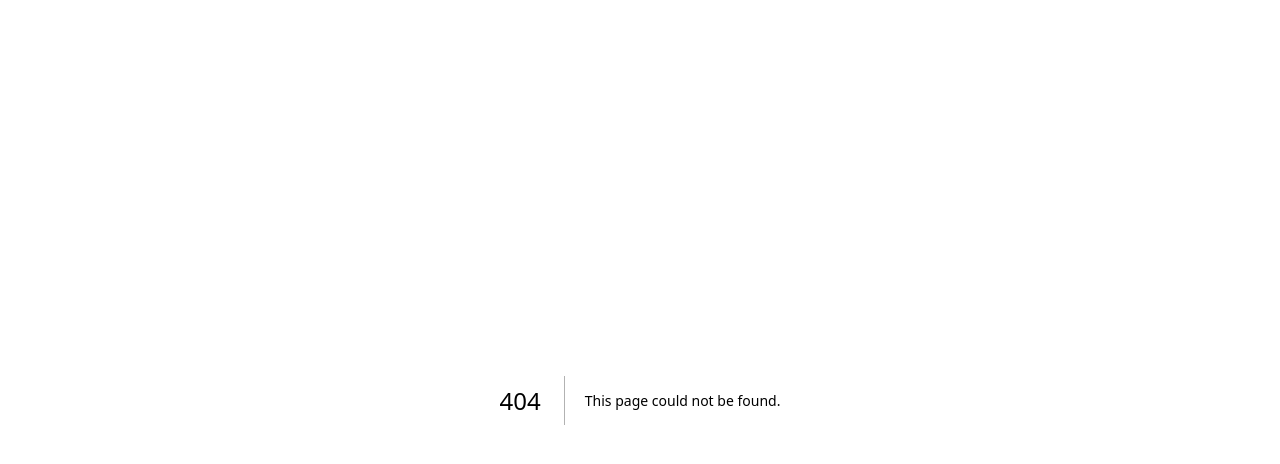
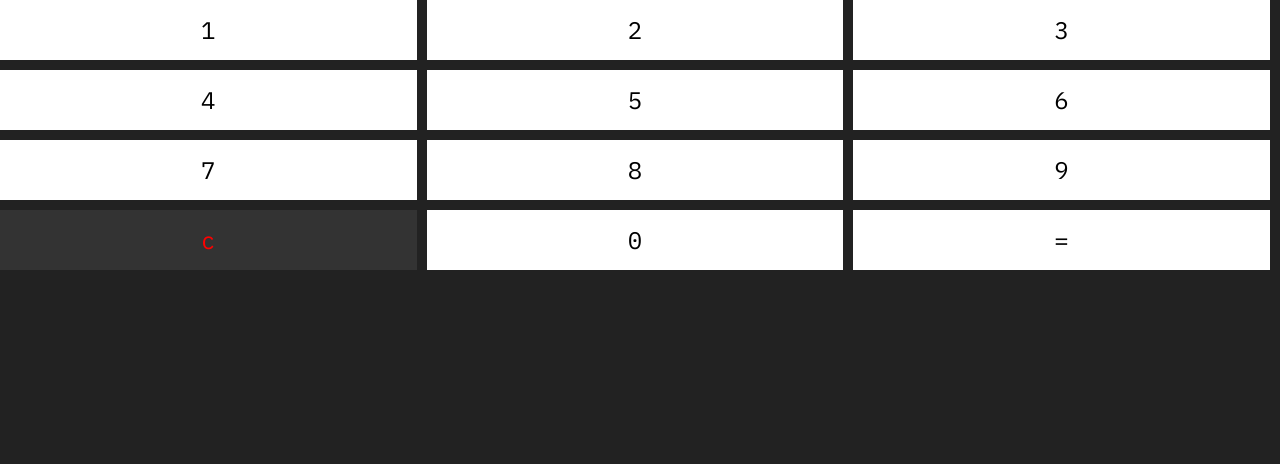
Before and after one commit to colorlessenergy/calculator, a Next.js app: page /components/Numbers in a window 1280 px wide. Before the commit this address had no page. Shown: the top 464 px of the page. Built offline with nearby package versions, Linux system fonts and the light colour scheme.

Commit message:
add functionality to select numbers

```diff
--- /dev/null
+++ b/pages/components/Numbers.js
@@ -0,0 +1,30 @@
+export default function Numbers({ setOutput }) {
+    const handleSelectNumber = event => {
+        if (event.target.textContent.length !== 1) {
+            return;
+        }
+
+        if (event.target.textContent === 'c') {
+            return setOutput('');
+        }
+
+        setOutput(previousOutput => previousOutput + event.target.textContent);
+    };
+
+    return (
+        <div onClick={handleSelectNumber}>
+            <button className="number">1</button>
+            <button className="number">2</button>
+            <button className="number">3</button>
+            <button className="number">4</button>
+            <button className="number">5</button>
+            <button className="number">6</button>
+            <button className="number">7</button>
+            <button className="number">8</button>
+            <button className="number">9</button>
+            <button className="number number-clear">c</button>
+            <button className="number">0</button>
+            <button className="number">=</button>
+        </div>
+    );
+}
--- a/styles/globals.css
+++ b/styles/globals.css
@@ -23,6 +23,7 @@ button {
 
 .output {
     border-radius: 10px;
+    height: 72px;
     padding: 20px;
 
     background-color: #333333;
```
Also changed, not shown: pages/index.js (+7 -15 lines).
